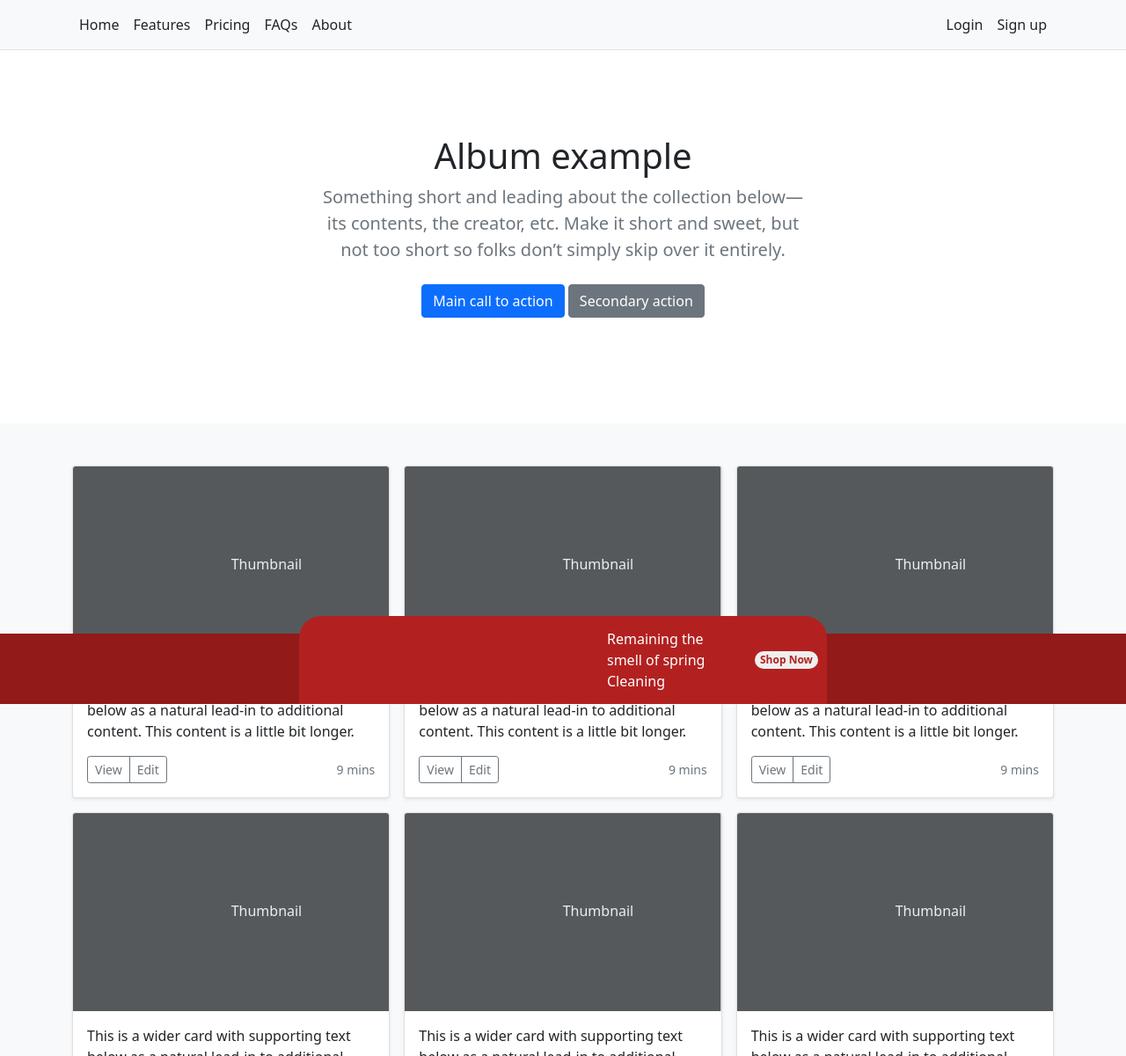
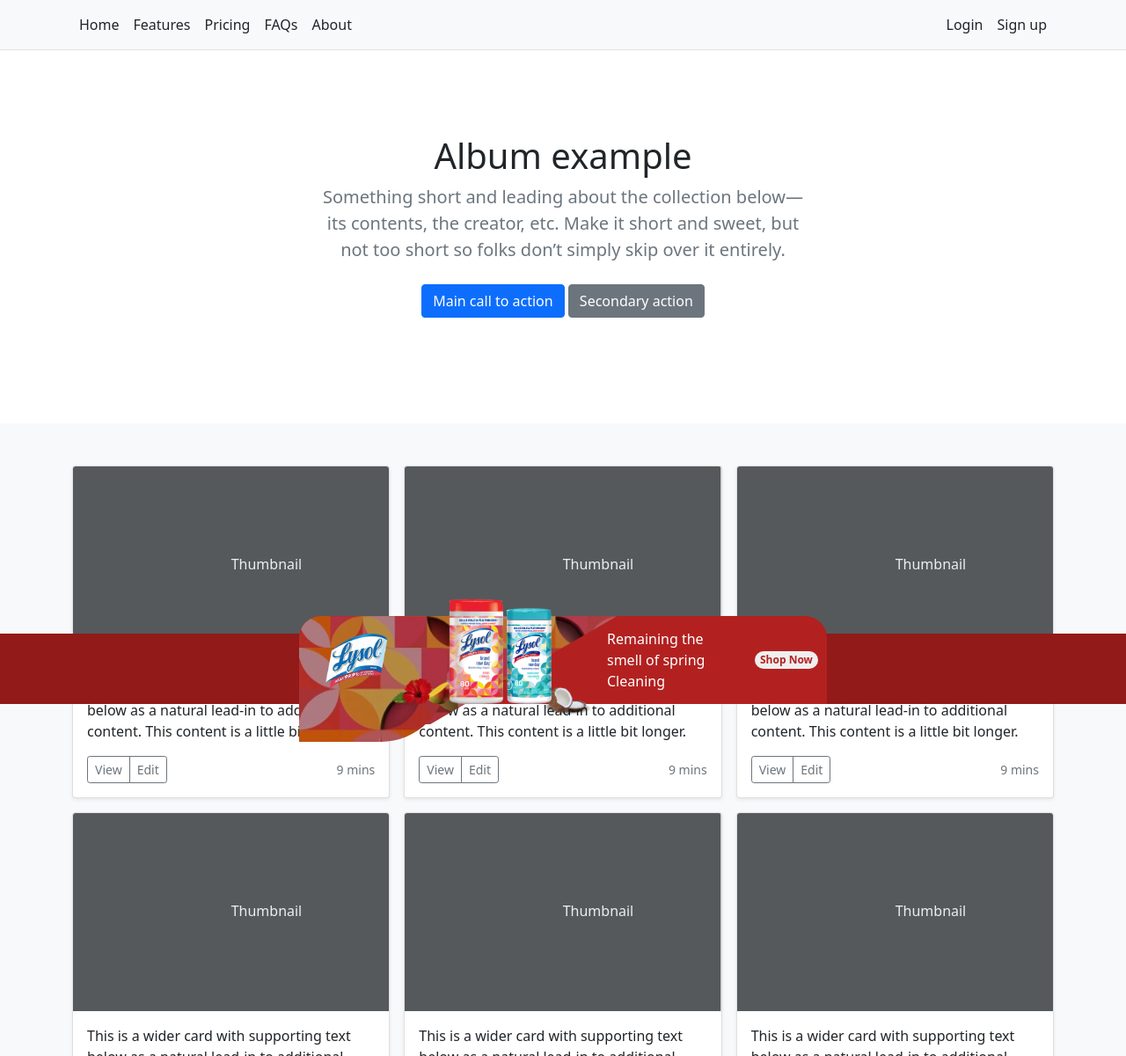
Before and after one commit to abdussukkur85/JavaScript-Animation, a plain HTML site: page index.html in a window 1280 px wide. Shown: the top 1200 px of the page at 88% size. Drawn offline with nearby package versions, Linux system fonts and the light colour scheme; the site is published under a folder, as on GitHub Pages, so addresses that start at the root find nothing.

Commit message:
fix image,script url

```diff
--- a/index.html
+++ b/index.html
@@ -206,12 +206,12 @@
             <div class="bg-image" id="bgImage"></div>
             <div class="bg-image2"></div>
             <div class="animated-content">
-                <img src="/images/Logo-lysol.png" class="animate__animated animate__fadeInUp" id="lysolImg" alt="">
-                <img src="/images/IMG_Flower.png" class="animate__animated animate__fadeInUp" id="flowerImg" alt="">
-                <img src="/images/IMG_Mango.png" class="animate__animated animate__fadeInUp" id="mangoImg" alt="">
-                <img src="/images/IMG_Wipes-Mango.png" class="animate__animated animate__fadeInUp" id="wipesMangoImg" alt="">
-                <img src="/images/IMG_Wipes-Coconut.png" class="animate__animated animate__fadeInUp" id="wipesCoconutImg" alt="">
-                <img src="/images/IMG_Coconut.png" class="animate__animated animate__fadeInUp" id="coconutImg" alt="">
+                <img src="images/Logo-lysol.png" class="animate__animated animate__fadeInUp" id="lysolImg" alt="">
+                <img src="images/IMG_Flower.png" class="animate__animated animate__fadeInUp" id="flowerImg" alt="">
+                <img src="images/IMG_Mango.png" class="animate__animated animate__fadeInUp" id="mangoImg" alt="">
+                <img src="images/IMG_Wipes-Mango.png" class="animate__animated animate__fadeInUp" id="wipesMangoImg" alt="">
+                <img src="images/IMG_Wipes-Coconut.png" class="animate__animated animate__fadeInUp" id="wipesCoconutImg" alt="">
+                <img src="images/IMG_Coconut.png" class="animate__animated animate__fadeInUp" id="coconutImg" alt="">
                 <p id="shortText" class="animate__animated">Remaining the smell of spring Cleaning</p>
                 <p id="longText" class="animate__animated animate__fadeOut">Kill 99.9% of germs* with energizing bursts of tropical fragrance</p>
                 <button id="btnShopNow" class="animate__animated animate__zoomIn">Shop Now</button>
@@ -220,6 +220,6 @@
     </section>
 
 
-    <script src="/script.js"></script>
+    <script src="script.js"></script>
 </body>
 </html>
--- a/style.css
+++ b/style.css
@@ -35,7 +35,7 @@ section.footer-animation {
 
 #bgImage {
     position: absolute;
-    background-image: url(/images/IMG_Wall.jpg);
+    background-image: url(images/IMG_Wall.jpg);
     background-size: contain;
     height: 300px;
     width: 452px;
@@ -46,7 +46,7 @@ section.footer-animation {
 }
 .bg-image2 {
     position: absolute;
-    background-image: url(/images/IMG_Wall.jpg);
+    background-image: url(images/IMG_Wall.jpg);
     background-size: auto;
     height: 107px;
     width: 168px;
```
